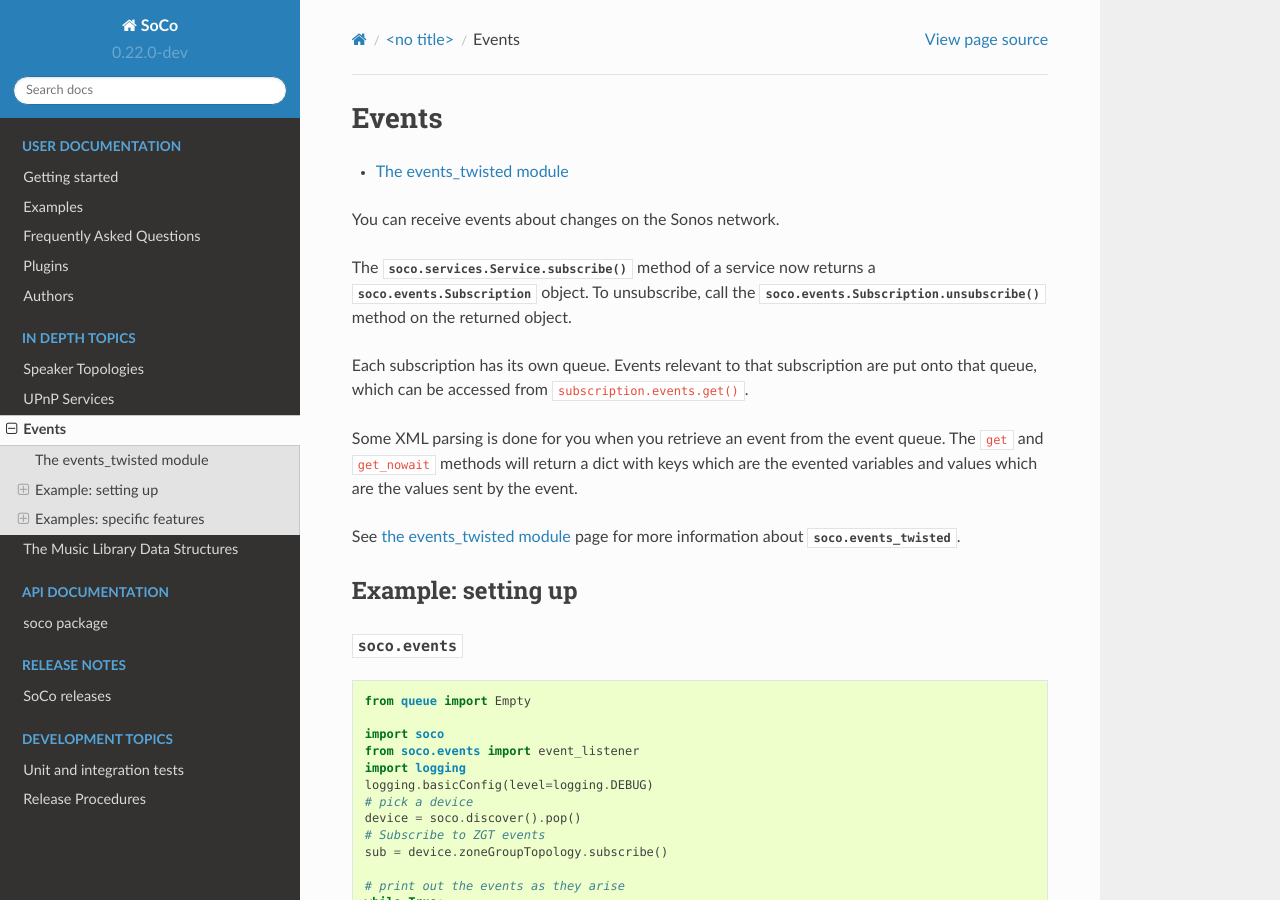
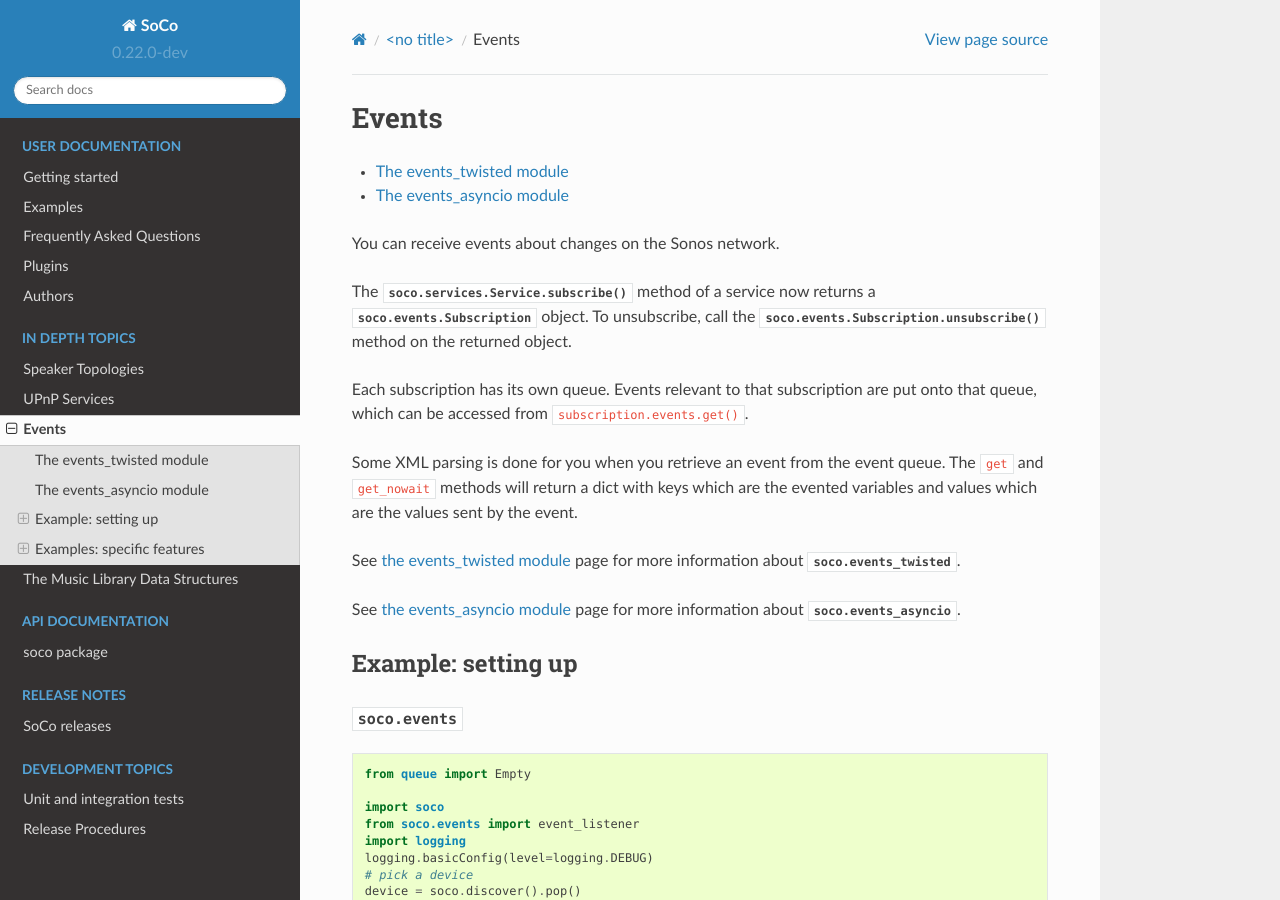
Before and after one commit to SoCo/SoCo, a Sphinx documentation site: the page built from doc/advanced/events.rst, in a window 1280 px wide and 900 px high. Built offline with Sphinx 7.4.7 and the Read the Docs theme 2.0.0, drawn with Linux system fonts in a browser that asks for light colours; some of the changed text lies outside the part shown.

Commit message:
Additional documentation integration

```diff
--- a/doc/advanced/events.rst
+++ b/doc/advanced/events.rst
@@ -7,6 +7,7 @@
    :maxdepth: 1
 
    events_twisted
+   events_asyncio
 
 You can receive events about changes on the Sonos network.
 
@@ -25,6 +26,9 @@
 
 See :ref:`the events_twisted module <events_twisted>` page for more
 information about :mod:`soco.events_twisted`.
+
+See :ref:`the events_asyncio module <events_asyncio>` page for more
+information about :mod:`soco.events_asyncio`.
 
 Example: setting up
 -------------------
@@ -95,6 +99,11 @@
     if __name__=='__main__':
         reactor.callWhenRunning(main)
         reactor.run()
+
+:mod:`soco.events_asyncio`
+^^^^^^^^^^^^^^^^^^^^^^^^^^
+
+See :mod:`soco.events_asyncio` for a setup example.
 
 Examples: specific features
 ---------------------------
```
Also changed, not shown: doc/advanced/events_asyncio.rst (added, +8 -0 lines).
